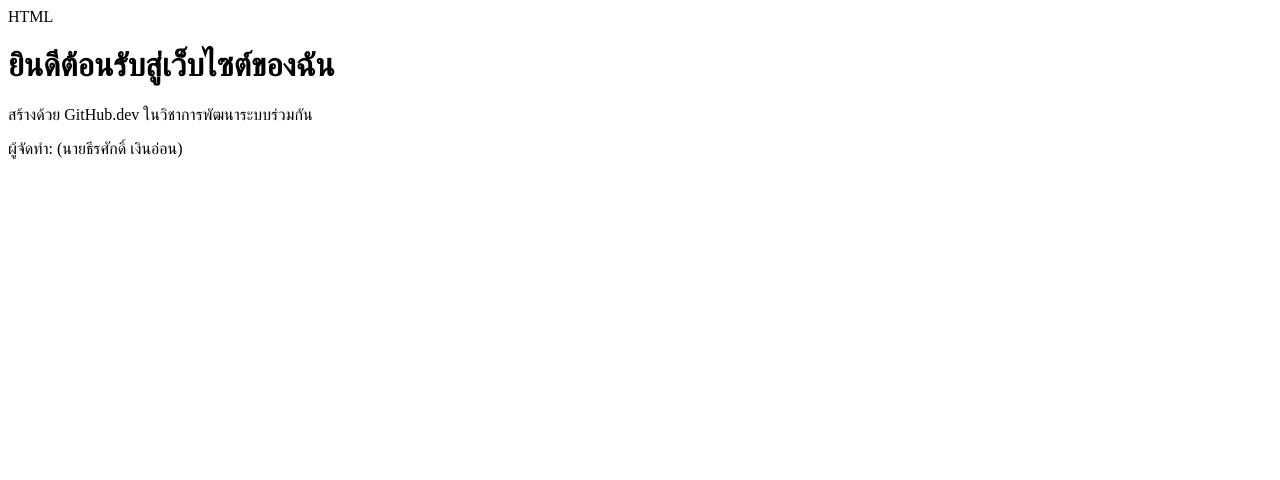
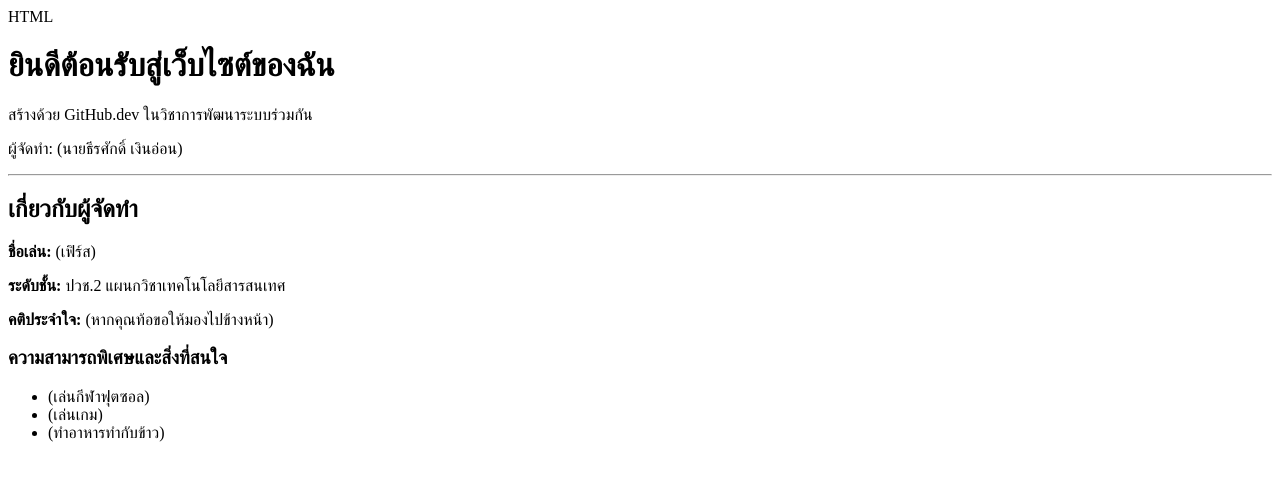
Before and after one commit to s33318-oss/my-first-repo, a plain HTML site: page index.html in a window 1280 px wide. Drawn offline with Linux system fonts and the light colour scheme.

Commit message:
อัปเดตข้อมูลในสาขา proture-profile

```diff
--- a/index.html
+++ b/index.html
@@ -9,5 +9,18 @@ HTML
     <h1>ยินดีต้อนรับสู่เว็บไซต์ของฉัน</h1>
     <p>สร้างด้วย GitHub.dev ในวิชาการพัฒนาระบบร่วมกัน</p>
     <p>ผู้จัดทำ: (นายธีรศักดิ์ เงินอ่อน)</p>
+    </p>
+    <hr>
+    <h2>เกี่ยวกับผู้จัดทำ</h2>
+    <p><strong>ชื่อเล่น:</strong> (เฟิร์ส)</p>
+    <p><strong>ระดับชั้น:</strong> ปวช.2 แผนกวิชาเทคโนโลยีสารสนเทศ</p>
+    <p><strong>คติประจำใจ:</strong> (หากคุณท้อขอให้มองไปข้างหน้า)</p>
+
+    <h3>ความสามารถพิเศษและสิ่งที่สนใจ</h3>
+    <ul>
+        <li>(เล่นกีฬาฟุตซอล)</li>
+        <li>(เล่นเกม)</li>
+        <li>(ทำอาหารทำกับข้าว)</li>
+    </ul>
 </body>
 </html>
```
